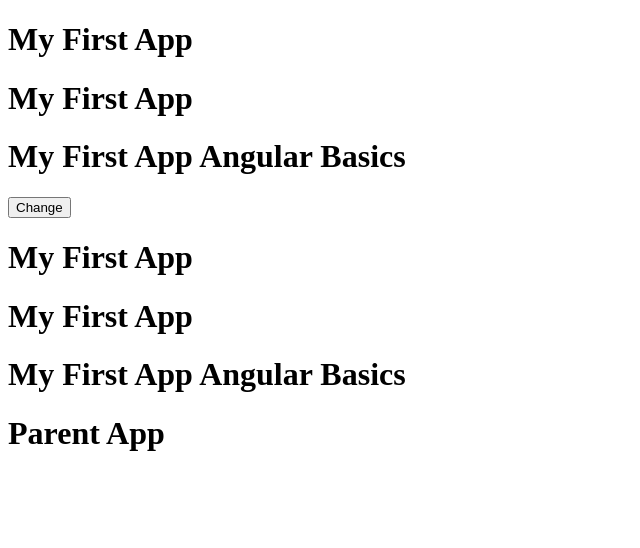
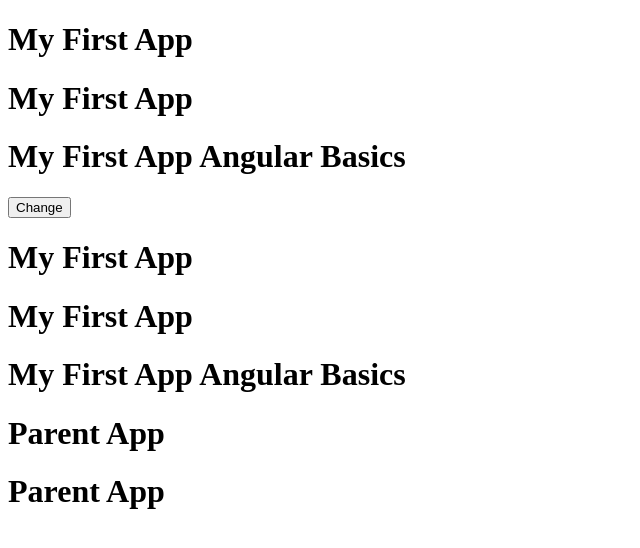
Before and after one commit to santoshsanju/angular, an Angular app in the folder angular-app/: page / in a window 1280 px wide. Shown: the top 548 px of the page, without its empty margins (0-640 px from the left). Built offline with nearby package versions, Linux system fonts and the light colour scheme.

Commit message:
input signals

```diff
--- a/angular-app/src/app/app.component.html
+++ b/angular-app/src/app/app.component.html
@@ -1 +1 @@
-<app-header [getParentTitle]="myParentTitle" />
+<app-header [getParentTitle]="myParentTitle" [signalGetParentTitle]="myParentTitle" />
--- a/angular-app/src/app/header/header.component.html
+++ b/angular-app/src/app/header/header.component.html
@@ -20,3 +20,6 @@
 
 <!-- Input (Parent to child) -->
 <h1>{{getParentTitle}}</h1>
+
+<!-- Input Signal (Parent to child) -->
+<h1>{{signalGetParentTitle()}}</h1>
--- a/angular-app/src/app/header/header.component.ts
+++ b/angular-app/src/app/header/header.component.ts
@@ -1,4 +1,4 @@
-import { Component, Input, computed, signal } from '@angular/core';
+import { Component, Input, computed, input, signal } from '@angular/core';
 
 @Component({
   selector: 'app-header',
@@ -30,4 +30,7 @@ export class HeaderComponent {
 
   // Input
   @Input({ required: true }) getParentTitle!: string;
+
+  // Input Signal
+  signalGetParentTitle = input.required<string>();
 }
```
